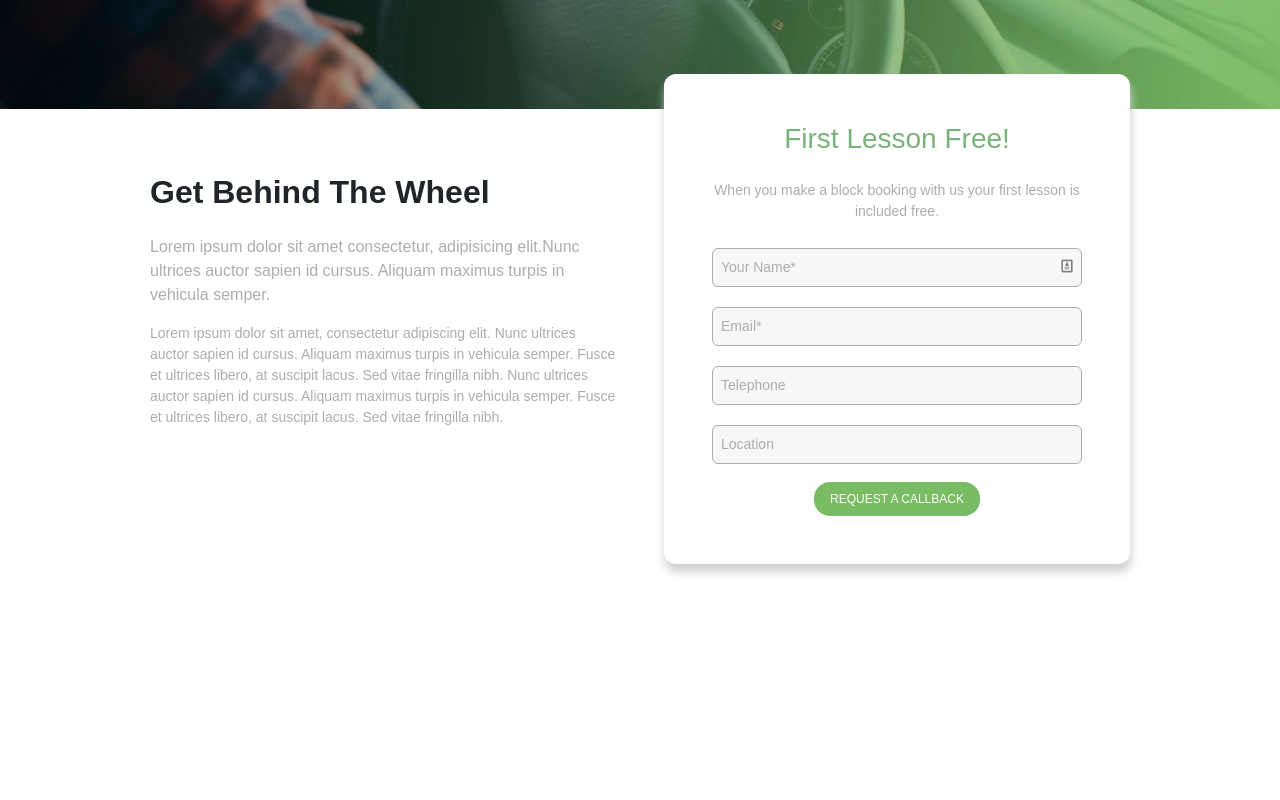
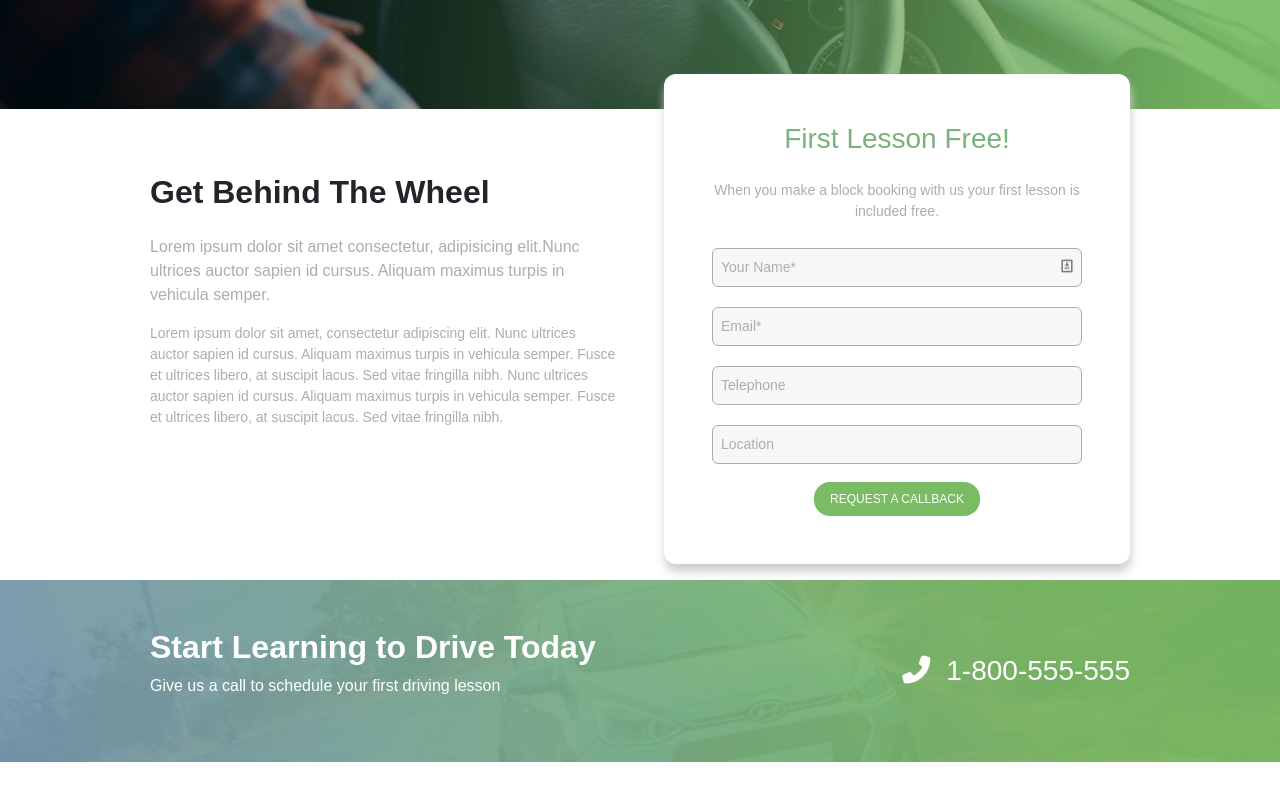
Before and after one commit to Pier98Sa/proj-html-vuejs, a Vue app: page / in a window 1280 px wide. Shown: the part 348-1148 px from the top of the page. Built offline with nearby package versions, Linux system fonts and the light colour scheme.

Commit message:
CTA completata

```diff
--- a/src/components/MyMain.vue
+++ b/src/components/MyMain.vue
@@ -1,6 +1,7 @@
 <template>
     <main>
         <FormSection />
+        <MyCTA />
 
     </main>
 </template>
@@ -8,11 +9,13 @@
 
 <script>
 import FormSection from './partials/FormSection.vue'
+import MyCTA from './partials/MyCTA.vue'
 
 export default {
     name:'MyMain',
     components:{
-        FormSection
+        FormSection,
+        MyCTA
     }
 
 }
--- a/src/components/partials/FormSection.vue
+++ b/src/components/partials/FormSection.vue
@@ -1,5 +1,5 @@
 <template>
-    <section class="my_container ">
+    <section class="my_container mb-3">
         <div class="d-flex">
             <div class="text mt-5">
                 <h2 class="py-3 fw-bold">Get Behind The Wheel</h2>
@@ -50,8 +50,6 @@ export default {
 
         p{
             color: $tertiaryColorForm;
-
-
         }
     }
 
@@ -94,7 +92,7 @@ export default {
 
     .ms_offset{
         margin-top: -35px;
-        z-index: 999;
+        z-index: 998;
     }
     .ms_fs-7{
         font-size: 14px;
--- /dev/null
+++ b/src/components/partials/MyCTA.vue
@@ -0,0 +1,35 @@
+<template>
+    <div class="CTA">
+        <div class="my_container d-flex justify-content-between align-items-center py-5">
+            <div >
+                <h2 class="fw-bold">Start Learning to Drive Today</h2>
+                <p>Give us a call to schedule your first driving lesson</p>
+            </div>
+            <div>
+                <span class="fs-3" ><i class="fa-solid fa-phone-flip me-3"></i>1-800-555-555</span>
+            </div>
+
+        </div>
+
+    </div>
+
+</template>
+
+<script>
+export default {
+    name: 'MyCTA'
+}
+</script>
+
+<style lang="scss" scoped>
+@import "../../style/variables.scss";
+
+    .CTA{
+        background-image: url(../../assets/horizontal-cta-background.jpg);
+        background-repeat: no-repeat;
+        background-size: cover;
+        color: $primaryColorCTA;
+
+    }
+
+</style>
--- a/src/style/variables.scss
+++ b/src/style/variables.scss
@@ -16,5 +16,8 @@ $primaryColorHero: #fff;
     $tertiaryColorForm: #adadad;
     $quaternaryColorForm: #f7f7f7;
 
+    //CTA Color
+    $primaryColorCTA: #fff;
+
 //Footer Color
 $primaryColorFooter:#0f1d1f;
```
Also changed, not shown: src/assets/horizontal-cta-background.jpg (added).
